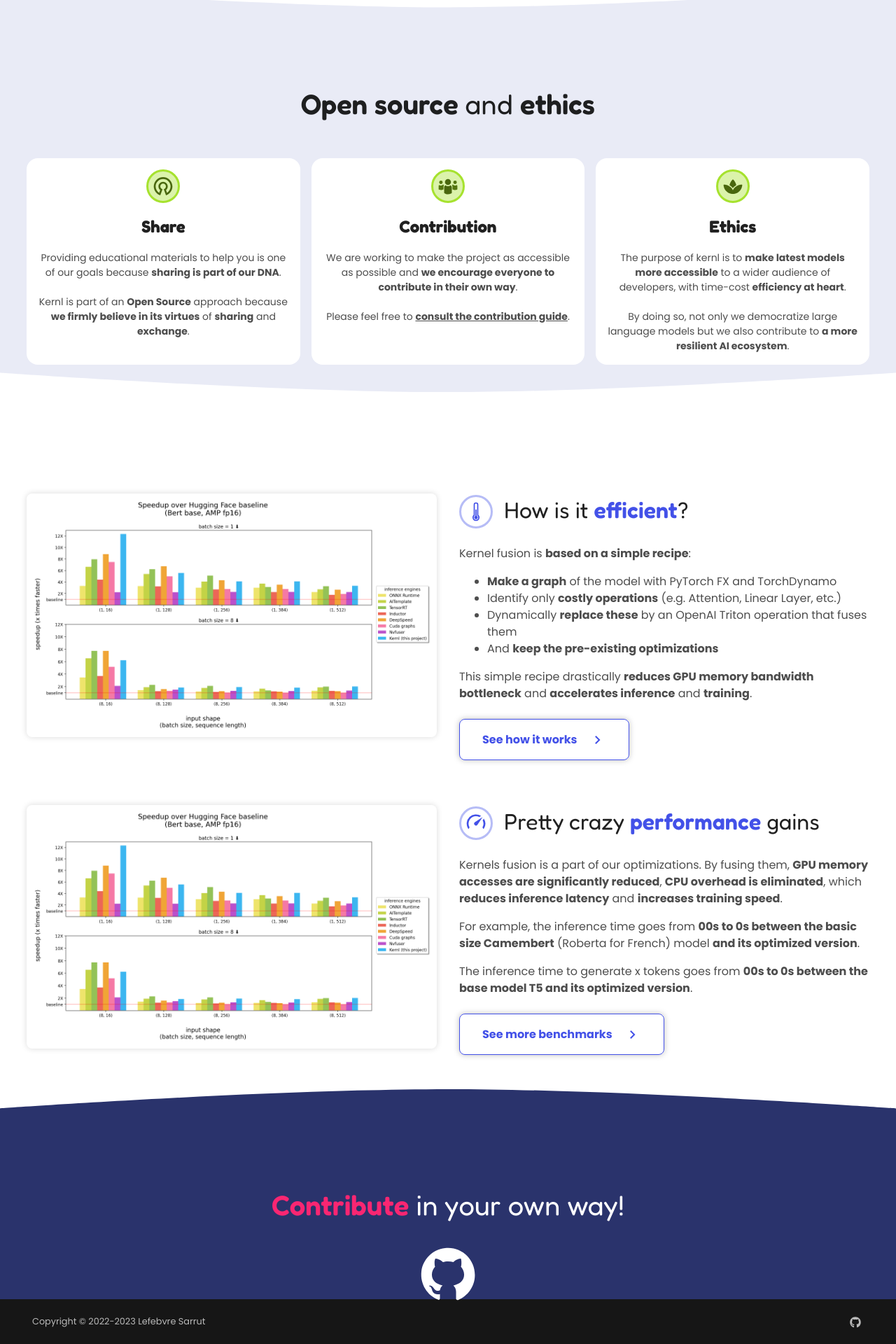
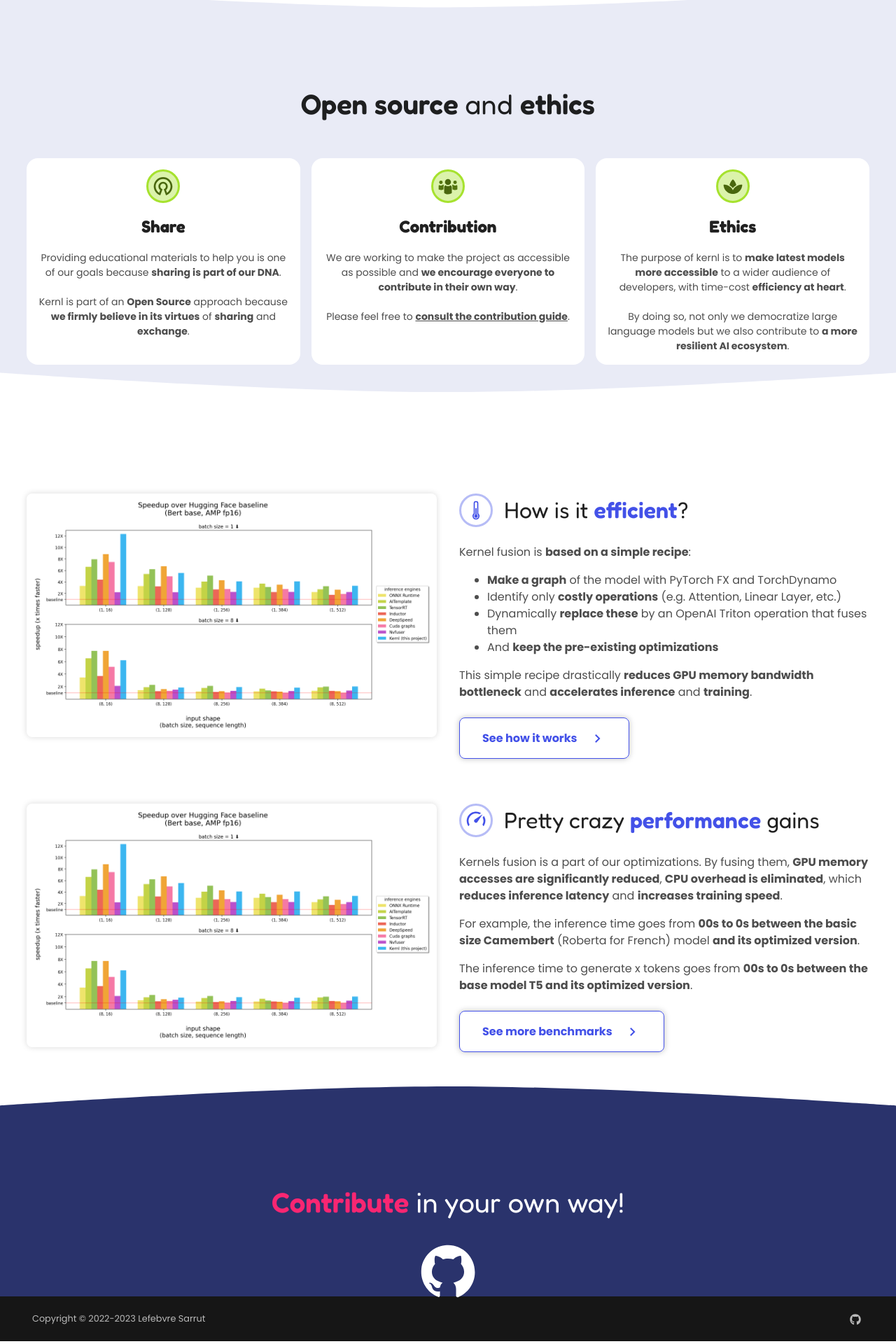
Before and after one commit to ELS-RD/kernl, an MkDocs documentation site: the page built from docs/index.md, in a window 1280 px wide. Shown: the part 2135-4055 px from the top of the page at 70% size. Built offline with MkDocs 1.6.1 and Material for MkDocs 9.7.7, drawn with Linux system fonts in a browser that asks for light colours; comment, search, counter and statistics services are not loaded.

Commit message:
fix: icon alignement.

```diff
--- a/docs/stylesheets/extra.css
+++ b/docs/stylesheets/extra.css
@@ -444,12 +444,11 @@ div[class="md-search__scrollwrap"] {
 .knl-highlight__content > header {
     display: flex;
     gap: 16px;
-    align-items: flex-start;
+    align-items: center;
 }
 
 .knl-highlight__content > header > svg {
     flex-shrink: 0;
-    margin-top: 2px;
 }
 
 .knl-highlight__content > header > h3 {
```
